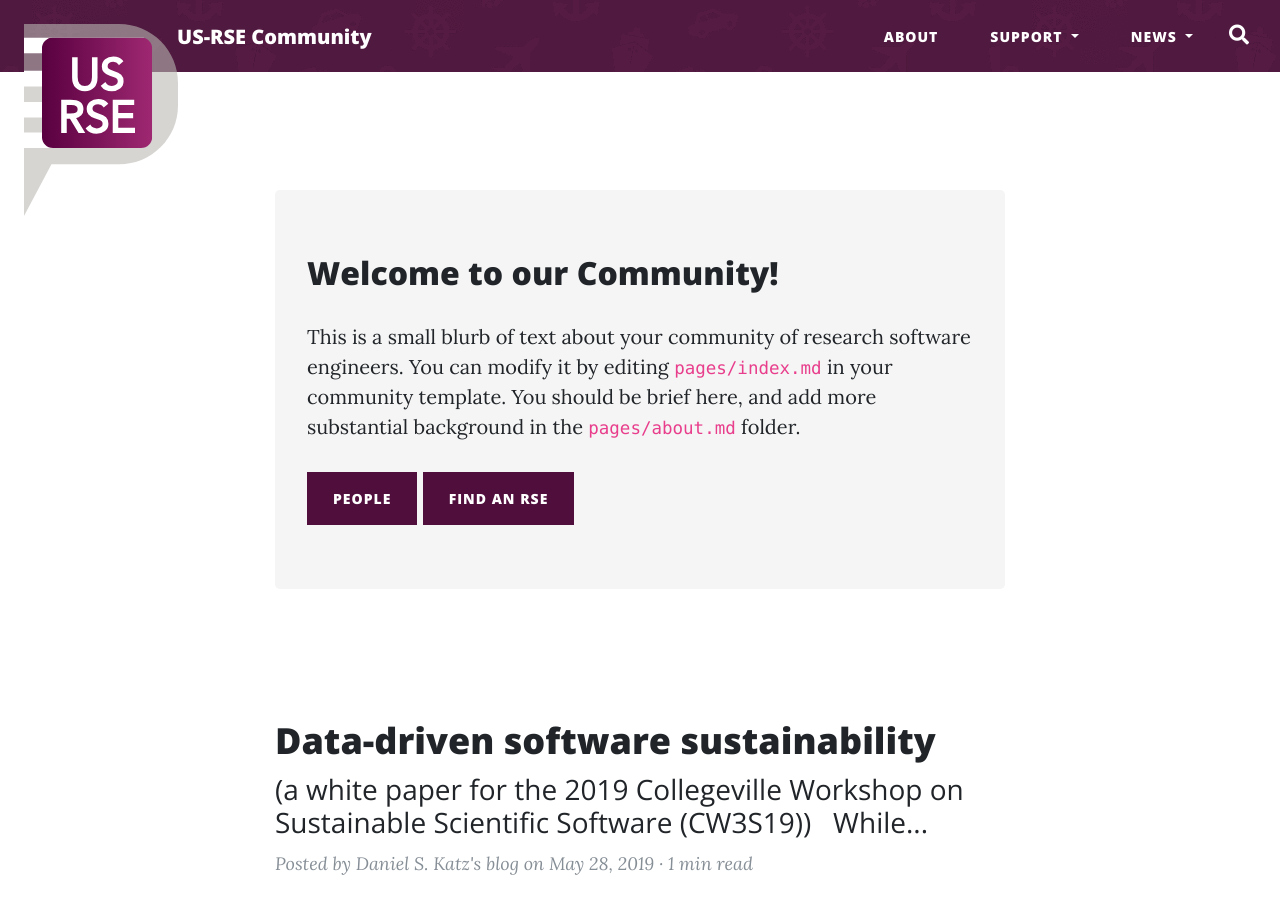
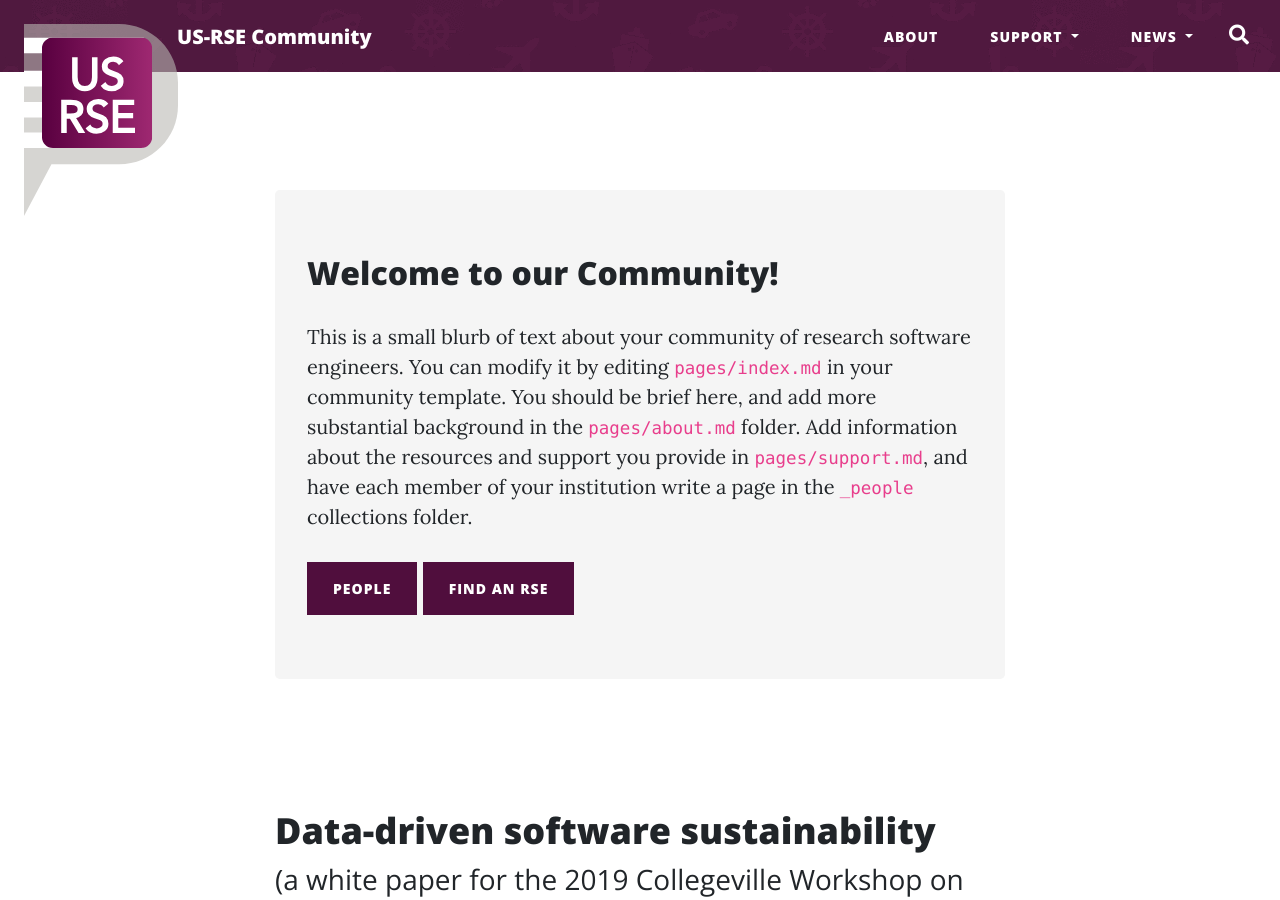
Before and after one commit to USRSE/community-template, a Jekyll site: the page built from pages/index.md, in a window 1280 px wide and 900 px high. Built offline with Jekyll 4.4.1, drawn with Linux system fonts in a browser that asks for light colours; nearby versions of some CDN libraries; our own code applies the rules of GitHub Pages for plain Markdown files.

Commit message:
updating links
Signed-off-by: Vanessa Sochat <vsochat@stanford.edu>

```diff
--- a/_layouts/home.html
+++ b/_layouts/home.html
@@ -26,7 +26,7 @@ layout: default
             {{ content }}
             <div class="get-started-wrap">
               <a class="btn btn-primary get-started-btn" href="{{ site.baseurl }}/people">People</a>
-              <a class="btn btn-primary get-started-btn" href="{{ site.baseurl }}/search">Find an RSE</a>
+              <a class="btn btn-primary get-started-btn" href="{{ site.baseurl }}/find-an-rse">Find an RSE</a>
            </div>
         </div>
        </div>
--- a/pages/index.md
+++ b/pages/index.md
@@ -8,4 +8,6 @@ permalink: /
 This is a small blurb of text about your community of research software engineers.
 You can modify it by editing `pages/index.md` in your community template.
 You should be brief here, and add more substantial background in the
-`pages/about.md` folder.
+`pages/about.md` folder. Add information about the resources and support
+you provide in `pages/support.md`, and have each member of your institution
+write a page in the `_people` collections folder.
```
